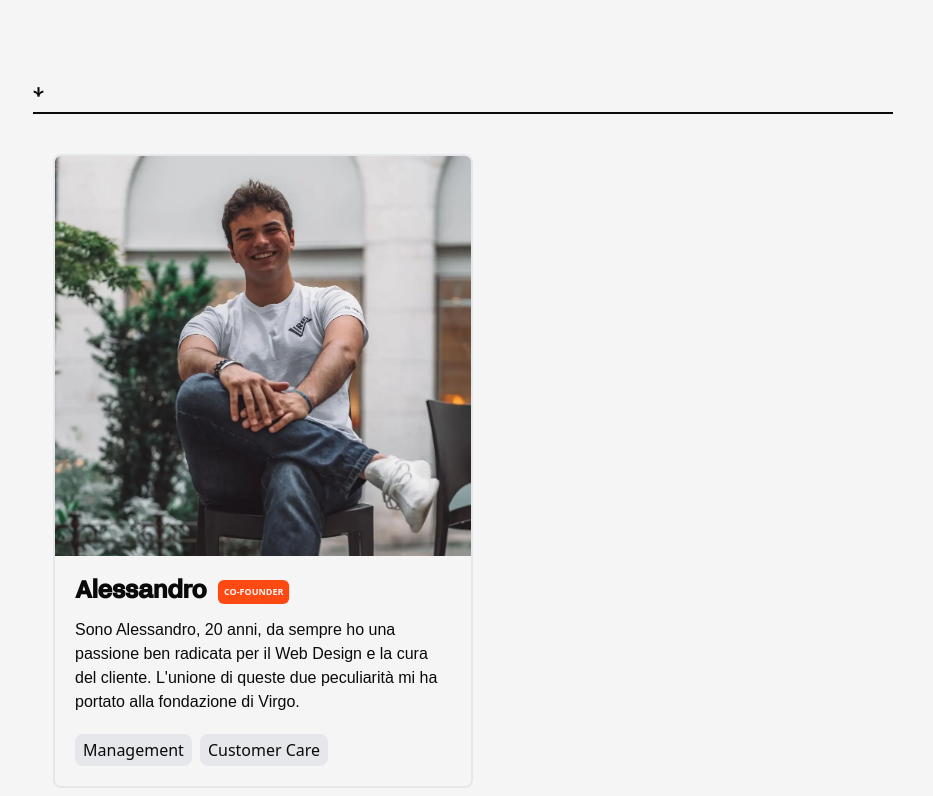
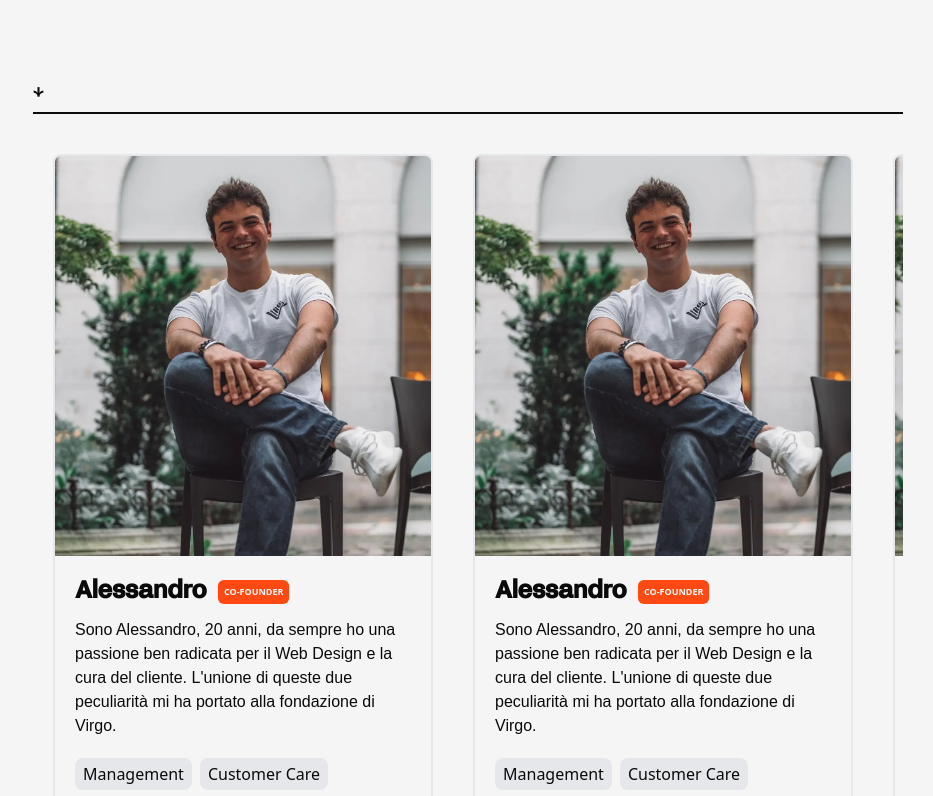
Before and after one commit to Giorgy-dev/qds_website, a SvelteKit app: page / in a window 1280 px wide. Shown: the part 1544-2340 px from the top of the page, without its empty margins (347-1280 px from the left). Built offline with nearby package versions, Linux system fonts and the light colour scheme; a web font is replaced by a local one.

Commit message:
layout fixes

```diff
--- a/src/lib/components/NavDesktop.svelte
+++ b/src/lib/components/NavDesktop.svelte
@@ -56,11 +56,13 @@
     <a class="text-primary" href="/fotografia"
       >{#if $page.url.pathname === "/fotografia"}›
       {/if}FOTOGRAFIA</a
-    ><br />
+    >
+
+    <!--<br />
     <a class="text-primary" href="/sounddesign"
       >{#if $page.url.pathname === "/sounddesign"}›
       {/if}SOUND DESIGN</a
-    >
+    >-->
   </div>
 
   <div class="col-span-4 row-span-2 grid content-end">
--- a/src/lib/components/NavbarHandler.svelte
+++ b/src/lib/components/NavbarHandler.svelte
@@ -42,7 +42,6 @@
 
     <!--nav mobile-->
     <div class={isOpen ? " show block " : " hide "}>
-
       <div
         class="
 fixed top-0 left-0 w-auto p-5 h-screen bg-primary
@@ -96,7 +95,7 @@ whitespace-nowrap
 
           <div
             class="
-  grid grid-cols-subgrid row-span-2 col-span-2 text-xl mt-10
+  row-span-2 col-span-2 text-xl mt-10
   "
           >
             <a
@@ -105,7 +104,9 @@ whitespace-nowrap
               href="/branding"
               >{#if $page.url.pathname === "/branding"}›
               {/if}BRANDING</a
-            ><br />
+            >
+            <br />
+            <br />
             <a
               on:click={() => (isOpen = false)}
               class="text-neutral mt-9"
@@ -116,7 +117,7 @@ whitespace-nowrap
           </div>
           <div
             class="
-  grid grid-cols-subgrid row-span-2 col-span-2 text-xl mt-10
+  row-span-2 col-span-2 text-xl mt-10
   "
           >
             <a
@@ -125,21 +126,24 @@ whitespace-nowrap
               href="/grafica"
               >{#if $page.url.pathname === "/grafica"}›
               {/if}GRAFICA</a
-            ><br />
+            >
+            <br />
+            <br />
             <a
               on:click={() => (isOpen = false)}
               class="text-neutral"
               href="/fotografia"
               >{#if $page.url.pathname === "/fotografia"}›
               {/if}FOTOGRAFIA</a
-            ><br />
+            >
+            <!--<br />
             <a
               on:click={() => (isOpen = false)}
               class="text-neutral"
               href="/sounddesign"
               >{#if $page.url.pathname === "/sounddesign"}›
               {/if}SOUND DESIGN</a
-            >
+            >-->
           </div>
         </nav>
         <div class="absolute bottom-10">
--- a/src/lib/components/Person.svelte
+++ b/src/lib/components/Person.svelte
@@ -6,7 +6,7 @@
   export let skills: string[];
 </script>
 
-<div class="rounded-lg border-2 overflow-hidden min-w-[300px] max-w-[420px]">
+<div class="rounded-lg border-2 overflow-hidden min-w-[380px] max-w-[420px]">
   <img
     src={imgsrc}
     alt=""
--- a/src/lib/data/home.json
+++ b/src/lib/data/home.json
@@ -22,6 +22,36 @@
             ]
         },
         "people": [
+            {
+                "name": "Alessandro",
+                "imgsrc": "assets/img/stock_portrait.webp",
+                "label": "co-founder",
+                "paragraph": "Sono Alessandro, 20 anni, da sempre ho una passione ben radicata per il Web Design e la cura del cliente. L'unione di queste due peculiarità mi ha portato alla fondazione di Virgo.",
+                "skills": [
+                    "Management",
+                    "Customer Care"
+                ]
+            },
+            {
+                "name": "Alessandro",
+                "imgsrc": "assets/img/stock_portrait.webp",
+                "label": "co-founder",
+                "paragraph": "Sono Alessandro, 20 anni, da sempre ho una passione ben radicata per il Web Design e la cura del cliente. L'unione di queste due peculiarità mi ha portato alla fondazione di Virgo.",
+                "skills": [
+                    "Management",
+                    "Customer Care"
+                ]
+            },
+            {
+                "name": "Alessandro",
+                "imgsrc": "assets/img/stock_portrait.webp",
+                "label": "co-founder",
+                "paragraph": "Sono Alessandro, 20 anni, da sempre ho una passione ben radicata per il Web Design e la cura del cliente. L'unione di queste due peculiarità mi ha portato alla fondazione di Virgo.",
+                "skills": [
+                    "Management",
+                    "Customer Care"
+                ]
+            },
             {
                 "name": "Alessandro",
                 "imgsrc": "assets/img/stock_portrait.webp",
--- a/src/routes/+layout.svelte
+++ b/src/routes/+layout.svelte
@@ -33,7 +33,7 @@ m-10
   <div
     class="flex flex-row flex-wrap lg:ml-[25vw] gap-2 lg:gap-5 relative z-0 w-full"
   >
-    <div class="flex-auto min-w-[30vw] w-full lg:ml-5 static">
+    <div class="flex-auto min-w-[30vw] w-full lg:max-w-[68vw] lg:ml-5 static">
       <slot />
       <Footer />
     </div>
--- a/src/routes/+page.svelte
+++ b/src/routes/+page.svelte
@@ -30,21 +30,26 @@
             <VideoBtn title="Branding" videoSrc="/assets/video/branding.mp4" />
           </a>
         </div>
-        <a href="/grafica"
-          ><VideoBtn title="Grafica" videoSrc="/assets/video/grafica.mp4" /></a
-        >
+        <div class="lg:row-span-2">
+          <a href="/grafica"
+            ><VideoBtn
+              title="Grafica"
+              videoSrc="/assets/video/grafica.mp4"
+            /></a
+          >
+        </div>
         <a href="/uiuxdesign"
           ><VideoBtn
             title="UI/UX Design"
             videoSrc="/assets/video/grafica.mp4"
           /></a
         >
-        <a href="/sounddesign"
+        <!--<a href="/sounddesign"
           ><VideoBtn
             title="Sound Design"
             videoSrc="/assets/video/sounddesign2.mp4"
           /></a
-        >
+        >-->
         <a href="/fotografia"
           ><VideoBtn
             title="Fotografia"
@@ -60,7 +65,7 @@
       title={["↓ CHI SIAMO", "↘ CHI SIAMO", "• CHI SIAMO", "CHI SIAMO"]}
     >
       <div
-        class="w-full flex flex-nowrap overflow-x-auto gap-5 lg:gap-10 lg:px-5 lg:pt-5"
+        class="w-full flex flex-nowrap overflow-x-auto gap-5 lg:gap-10 lg:px-5 lg:pt-5 pb-10"
       >
         {#each data.people as person}
           <Person
```
